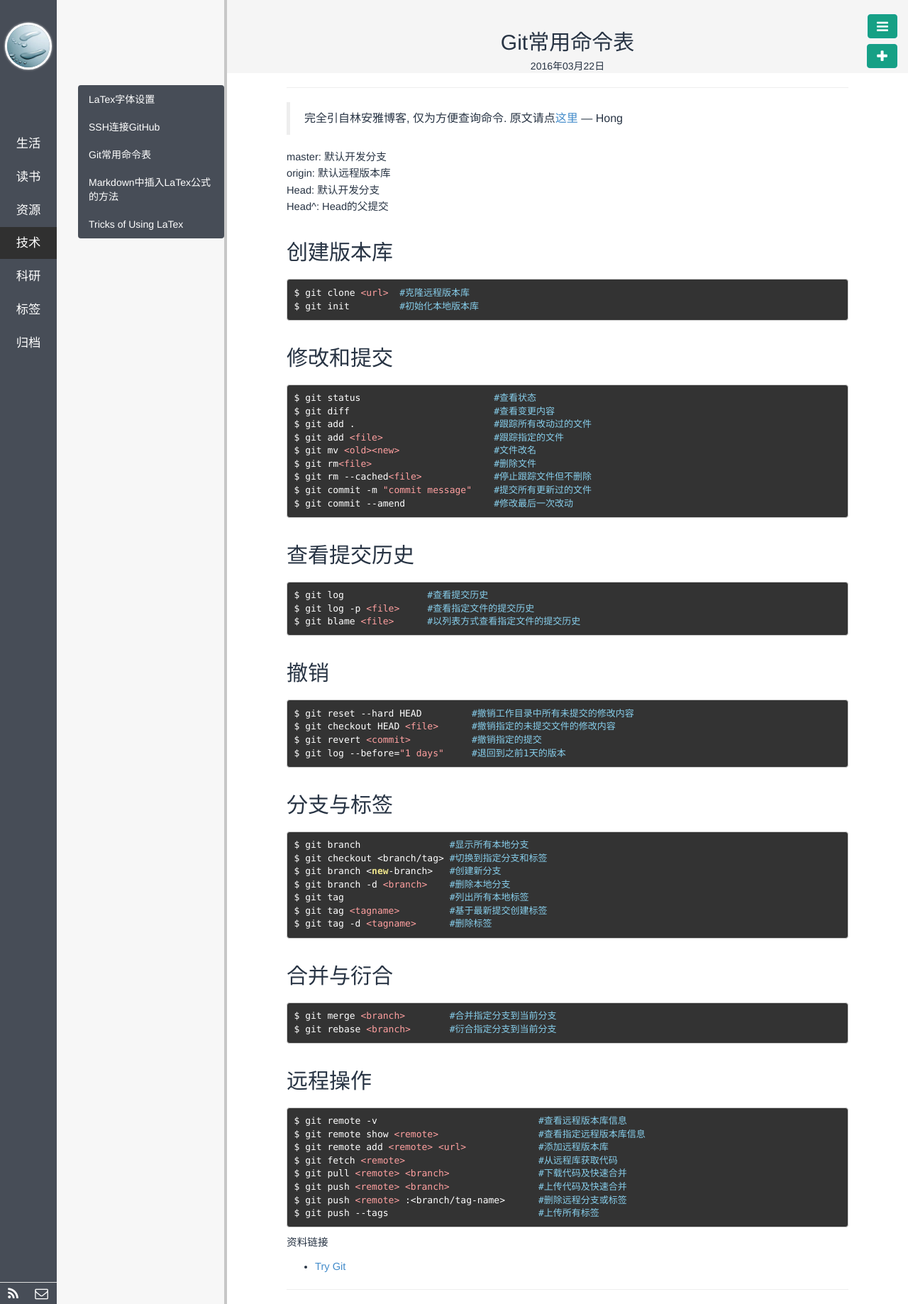
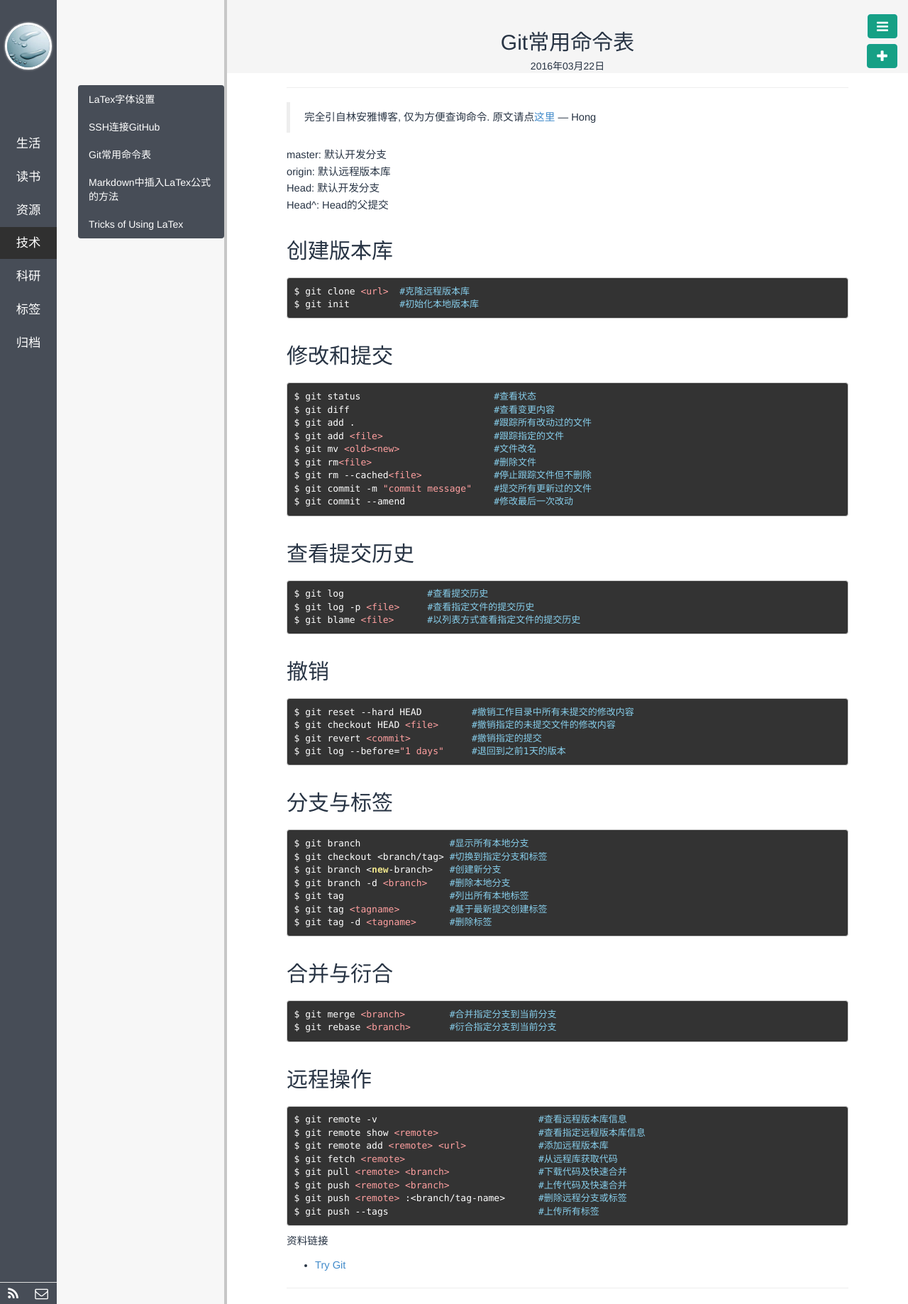
Before and after one commit to polyHong/polyHong.github.io, a Jekyll site: the page built from _posts/tech/2016-03-22-freq-used-git-command.md, in a window 1280 px wide. Shown: the whole page at 71% size. Built offline with Jekyll 4.4.1, drawn with Linux system fonts in a browser that asks for light colours; Markdown is read by kramdown in place of the engine named in the settings; comment, search, counter and statistics services are not loaded.

Commit message:
adjust fontsize

```diff
--- a/public/css/base.css
+++ b/public/css/base.css
@@ -125,7 +125,7 @@
   line-height: 2;
 }
 blockquote p {
-  font-size: 12pt;
+  font-size: 11pt;
 }
 /* 其他配置 */
 .center {
```
